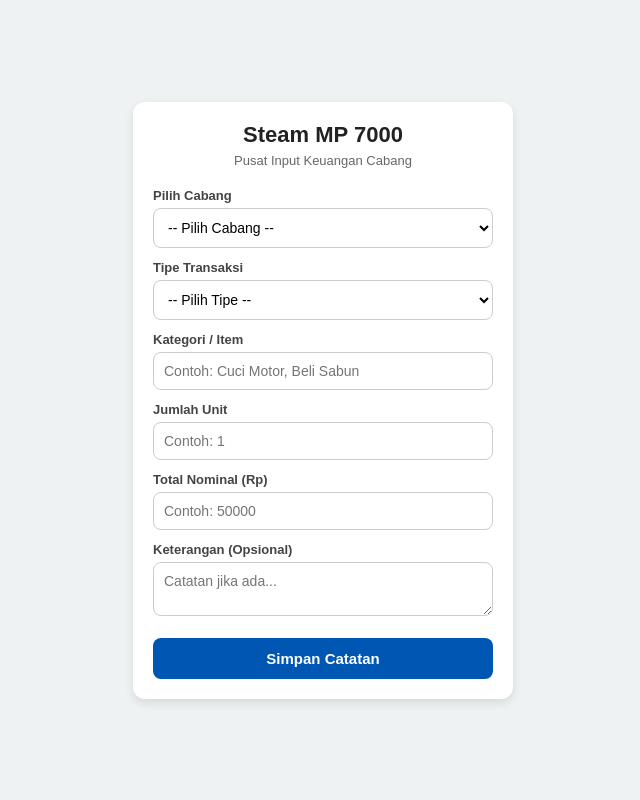
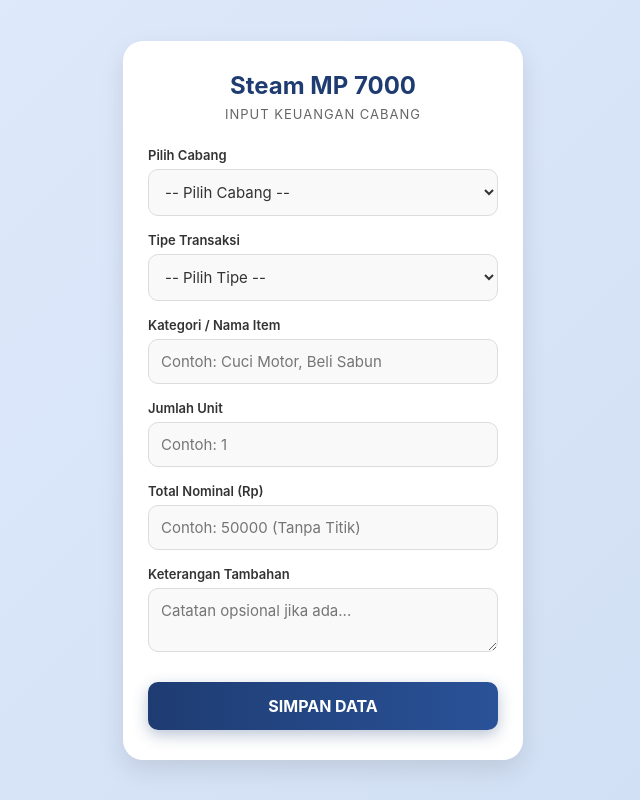
Before and after one commit to SociaGTPS/catatan-keuangan, a plain HTML site: page index.html in a window 1280 px wide. Shown: the whole page, without its empty margins (317-957 px from the left). Drawn offline with Linux system fonts and the light colour scheme.

Commit message:
Update index.html

```diff
--- a/index.html
+++ b/index.html
@@ -3,96 +3,107 @@
 <head>
     <meta charset="UTF-8">
     <meta name="viewport" content="width=device-width, initial-scale=1.0">
-    <title>Input Keuangan - Steam MP 7000</title>
+    <title>Sistem Keuangan - Steam MP 7000</title>
     <style>
         * {
             box-sizing: border-box;
             margin: 0;
             padding: 0;
-            font-family: Arial, sans-serif;
+            font-family: -apple-system, BlinkMacSystemFont, "Segoe UI", Roboto, Helvetica, Arial, sans-serif;
         }
         body {
-            background-color: #eef2f3;
+            background: linear-gradient(135deg, #e0eafc, #cfdef3);
             display: flex;
             justify-content: center;
             align-items: center;
             min-height: 100vh;
-            padding: 15px;
+            padding: 20px;
         }
-        .card {
+        .wrapper {
             background: #ffffff;
-            padding: 20px;
-            border-radius: 12px;
-            box-shadow: 0 4px 10px rgba(0,0,0,0.1);
+            padding: 30px 25px;
+            border-radius: 20px;
+            box-shadow: 0 10px 25px rgba(0, 0, 0, 0.1);
             width: 100%;
-            max-width: 380px;
+            max-width: 400px;
         }
         h2 {
             text-align: center;
-            color: #222;
-            margin-bottom: 5px;
-            font-size: 22px;
+            color: #1e3c72;
+            margin-bottom: 6px;
+            font-size: 24px;
+            font-weight: 700;
         }
-        .sub {
+        .sub-header {
             text-align: center;
             color: #666;
             font-size: 13px;
-            margin-bottom: 20px;
+            margin-bottom: 25px;
+            text-transform: uppercase;
+            letter-spacing: 1px;
         }
-        .group {
-            margin-bottom: 12px;
+        .form-control {
+            margin-bottom: 16px;
         }
         label {
             display: block;
-            margin-bottom: 5px;
+            margin-bottom: 6px;
             font-size: 13px;
-            font-weight: bold;
-            color: #444;
+            font-weight: 600;
+            color: #333;
         }
         select, input, textarea {
             width: 100%;
-            padding: 10px;
-            border: 1px solid #ccc;
-            border-radius: 8px;
-            font-size: 14px;
-            background-color: #fff;
-            display: block;
+            padding: 12px;
+            border: 1px solid #dcdcdc;
+            border-radius: 10px;
+            font-size: 15px;
+            background-color: #f9f9f9;
+            color: #333;
+            transition: all 0.3s ease;
         }
         select:focus, input:focus, textarea:focus {
-            border-color: #0056b3;
+            border-color: #1e3c72;
+            background-color: #fff;
             outline: none;
+            box-shadow: 0 0 0 3px rgba(30, 60, 114, 0.15);
         }
         button {
             width: 100%;
-            padding: 12px;
-            background-color: #0056b3;
+            padding: 14px;
+            background: linear-gradient(to right, #1e3c72, #2a5298);
             color: white;
             border: none;
-            border-radius: 8px;
-            font-size: 15px;
+            border-radius: 10px;
+            font-size: 16px;
             font-weight: bold;
             cursor: pointer;
             margin-top: 10px;
+            box-shadow: 0 5px 15px rgba(30, 60, 114, 0.3);
+            transition: all 0.3s ease;
         }
         button:hover {
-            background-color: #004085;
+            transform: translateY(-1px);
+            box-shadow: 0 7px 20px rgba(30, 60, 114, 0.4);
         }
         button:disabled {
-            background-color: #aaa;
+            background: #cccccc;
+            box-shadow: none;
             cursor: not-allowed;
+            transform: none;
         }
     </style>
 </head>
 <body>
 
-    <div class="card">
+    <div class="wrapper">
         <h2>Steam MP 7000</h2>
-        <div class="sub">Pusat Input Keuangan Cabang</div>
+        <div class="sub-header font-track">Input Keuangan Cabang</div>
 
         <form id="financeForm">
-            <div class="group">
+            <div class="form-control">
                 <label>Pilih Cabang</label>
-                <select id="cabang" required>
+                <select id="cabang" name="cabang" required>
                     <option value="" disabled selected>-- Pilih Cabang --</option>
                     <option value="Grobogan">Grobogan</option>
                     <option value="Palis">Palis</option>
@@ -100,36 +111,36 @@
                 </select>
             </div>
 
-            <div class="group">
+            <div class="form-control">
                 <label>Tipe Transaksi</label>
-                <select id="tipe" required>
+                <select id="tipe" name="tipe" required>
                     <option value="" disabled selected>-- Pilih Tipe --</option>
                     <option value="Pemasukan">Pemasukan (Uang Masuk)</option>
                     <option value="Pengeluaran">Pengeluaran (Uang Keluar)</option>
                 </select>
             </div>
 
-            <div class="group">
-                <label>Kategori / Item</label>
-                <input type="text" id="kategori" placeholder="Contoh: Cuci Motor, Beli Sabun" required>
+            <div class="form-control">
+                <label>Kategori / Nama Item</label>
+                <input type="text" id="kategori" name="kategori" placeholder="Contoh: Cuci Motor, Beli Sabun" required>
             </div>
 
-            <div class="group">
+            <div class="form-control">
                 <label>Jumlah Unit</label>
-                <input type="number" id="unit" placeholder="Contoh: 1" required min="1">
+                <input type="number" id="unit" name="unit" placeholder="Contoh: 1" required min="1">
             </div>
 
-            <div class="group">
+            <div class="form-control">
                 <label>Total Nominal (Rp)</label>
-                <input type="number" id="nominal" placeholder="Contoh: 50000" required min="0">
+                <input type="number" id="nominal" name="nominal" placeholder="Contoh: 50000 (Tanpa Titik)" required min="0">
             </div>
 
-            <div class="group">
-                <label>Keterangan (Opsional)</label>
-                <textarea id="keterangan" placeholder="Catatan jika ada..." rows="2"></textarea>
+            <div class="form-control">
+                <label>Keterangan Tambahan</label>
+                <textarea id="keterangan" name="keterangan" placeholder="Catatan opsional jika ada..." rows="2"></textarea>
             </div>
 
-            <button type="submit" id="btnSimpan">Simpan Catatan</button>
+            <button type="submit" id="btnSimpan">SIMPAN DATA</button>
         </form>
     </div>
 
@@ -141,34 +152,35 @@
             const btn = document.getElementById('btnSimpan');
 
             btn.disabled = true;
-            btn.innerText = "Mengirim...";
+            btn.innerText = "Memproses Data...";
 
-            const dataForm = {
-                cabang: document.getElementById('cabang').value,
-                tipe: document.getElementById('tipe').value,
-                kategori: document.getElementById('kategori').value,
-                unit: document.getElementById('unit').value,
-                nominal: document.getElementById('nominal').value,
-                keterangan: document.getElementById('keterangan').value
-            };
+            // Menggunakan URLSearchParams agar data terkirim mulus ke Apps Script tanpa hambatan CORS
+            constformData = new URLSearchParams();
+            formData.append('cabang', document.getElementById('cabang').value);
+            formData.append('tipe', document.getElementById('tipe').value);
+            formData.append('kategori', document.getElementById('kategori').value);
+            formData.append('unit', document.getElementById('unit').value);
+            formData.append('nominal', document.getElementById('nominal').value);
+            formData.append('keterangan', document.getElementById('keterangan').value);
 
             fetch(urlAppsScript, {
                 method: 'POST',
-                mode: 'no-cors',
-                headers: { 'Content-Type': 'application/json' },
-                body: JSON.stringify(dataForm)
+                body: formData,
+                headers: {
+                    'Content-Type': 'application/x-www-form-urlencoded'
+                }
             })
-            .then(() => {
-                alert(`Sukses disimpan untuk Cabang ${dataForm.cabang}!`);
+            .then(response => {
+                alert(`Sip! Data Cabang ${document.getElementById('cabang').value} Berhasil Masuk Ke Sheets!`);
                 document.getElementById('financeForm').reset();
             })
             .catch((error) => {
                 console.error('Error:', error);
-                alert('Gagal mengirim data!');
+                alert('Gagal mengirim data, silakan cek jaringan Anda!');
             })
             .finally(() => {
                 btn.disabled = false;
-                btn.innerText = "Simpan Catatan";
+                btn.innerText = "SIMPAN DATA";
             });
         });
     </script>
```
